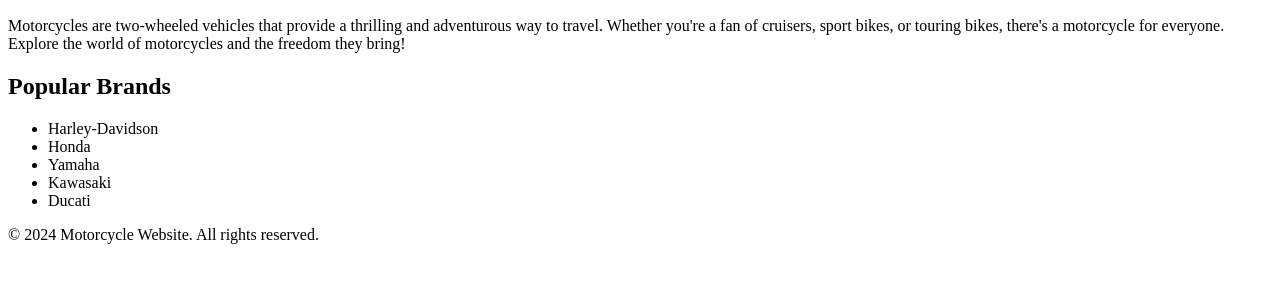
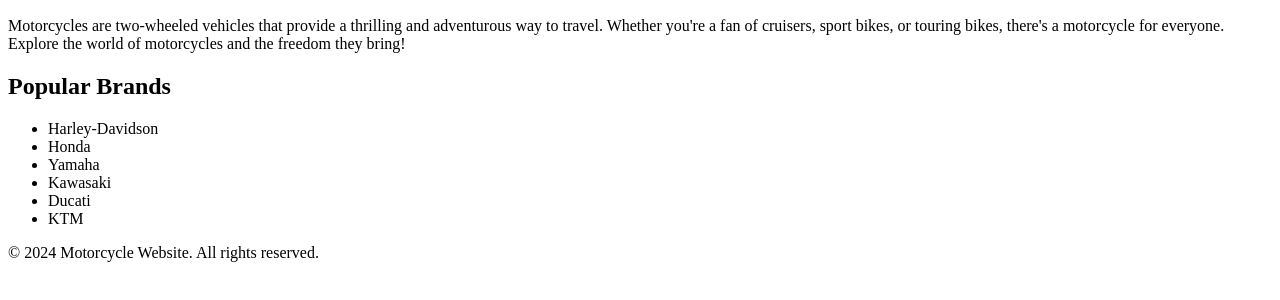
Before and after one commit to abiasotti/nginx-motorcycle-site, a plain HTML site: page index.html in a window 1280 px wide. Shown: the part 110-410 px from the top of the page. Drawn offline with Linux system fonts and the light colour scheme.

Commit message:
Update index.html

```diff
--- a/index.html
+++ b/index.html
@@ -25,6 +25,7 @@
             <li>Yamaha</li>
             <li>Kawasaki</li>
             <li>Ducati</li>
+            <li>KTM</li>
         </ul>
     </section>
     <footer>
```
